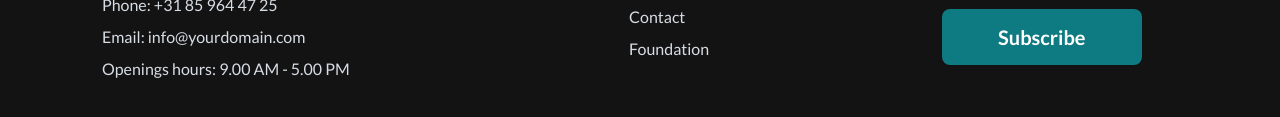
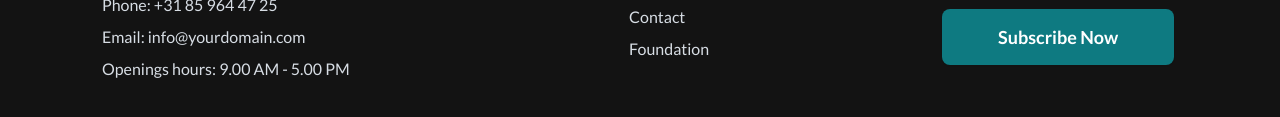
Before and after one commit to zahid-official/milestone-06, a plain HTML site: page index.html in a window 1280 px wide. Shown: the part 1849-1966 px from the top of the page. Drawn offline with nearby package versions, Linux system fonts and the light colour scheme; no server answers.

Commit message:
Updating Subscribe btn

```diff
--- a/index.html
+++ b/index.html
@@ -185,7 +185,7 @@
                 </svg>
                 <input type="text" class="grow" placeholder="Email" />
               </label>
-              <button class="btn h-14 bg-primary hover:bg-hoverBg border-none text-white px-14 mt-3 text-xl">Subscribe</button>
+              <button class="btn h-14 bg-primary hover:bg-hoverBg border-none text-white px-14 mt-3 text-lg">Subscribe Now</button>
             </nav>
         </div>
     </footer>
```
